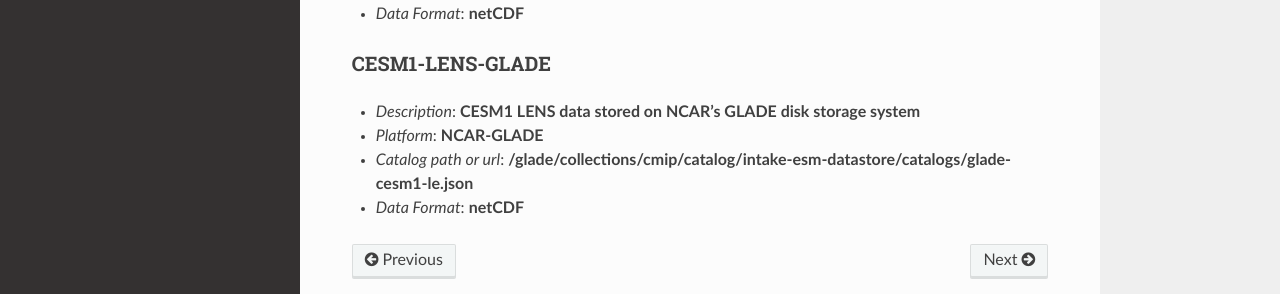
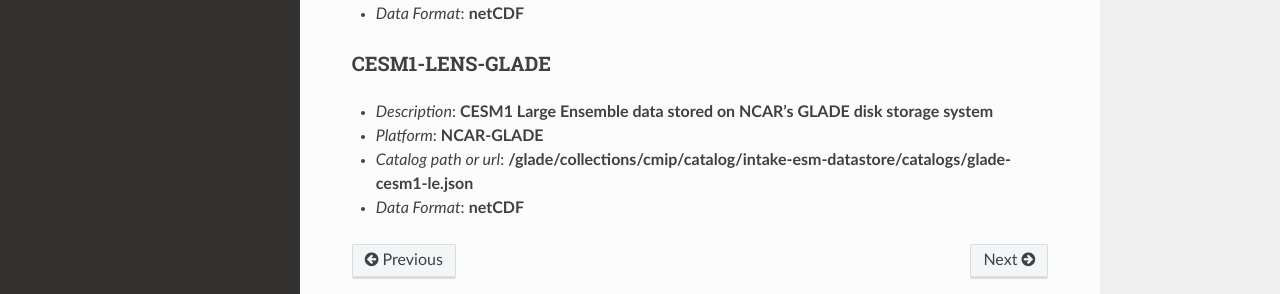
Before and after one commit to intake/intake-esm, a Sphinx documentation site: the page built from docs/source/cmip_ap.rst, in a window 1280 px wide and 900 px high, scrolled down 553 px. Shown: the part 491-785 px from the top of the window. Built offline with Sphinx 7.4.7 and the Read the Docs theme 2.0.0, drawn with Linux system fonts in a browser that asks for light colours; the version number could not be read and is left out.

Commit message:
Update CESM1-LENS-GLADE description

```diff
--- a/docs/source/catalogs.yaml
+++ b/docs/source/catalogs.yaml
@@ -25,7 +25,7 @@
 
   - name: CESM1-LENS-GLADE
     url: /glade/collections/cmip/catalog/intake-esm-datastore/catalogs/glade-cesm1-le.json
-    description: CESM1 LENS data stored on NCAR's GLADE disk storage system
+    description: CESM1 Large Ensemble data stored on NCAR's GLADE disk storage system
     platform: NCAR-GLADE
     data_format: netCDF
 
```
